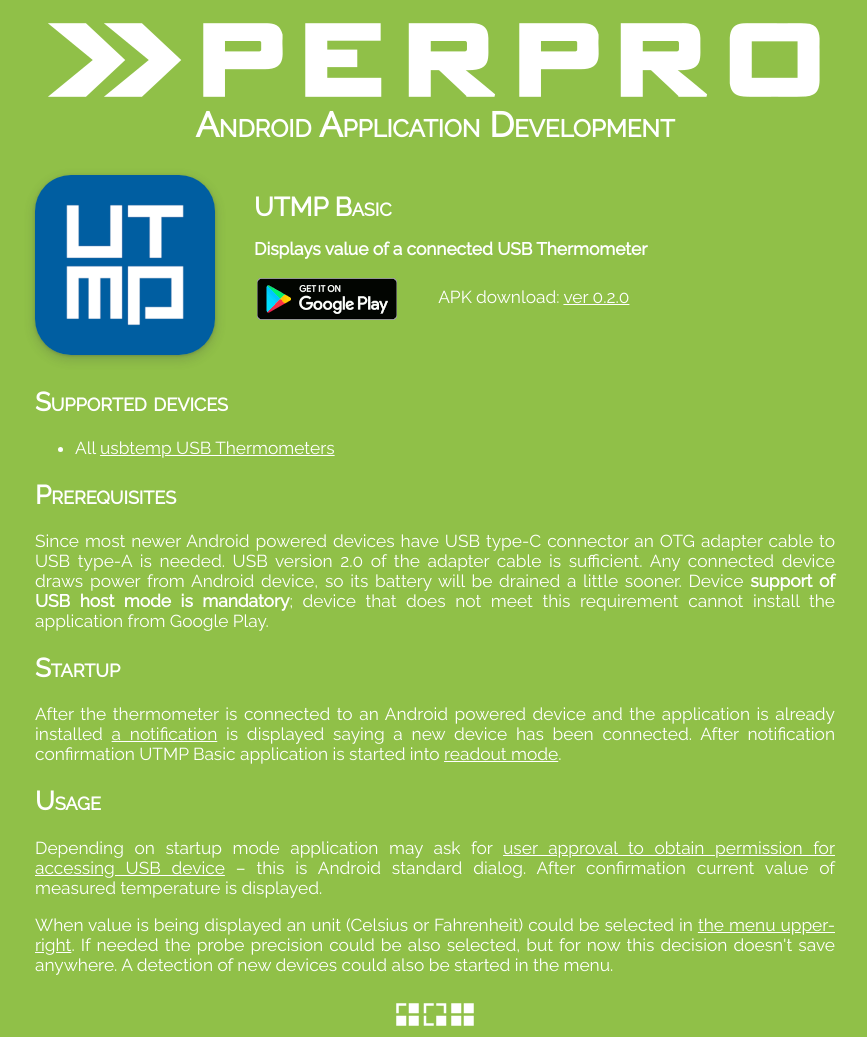
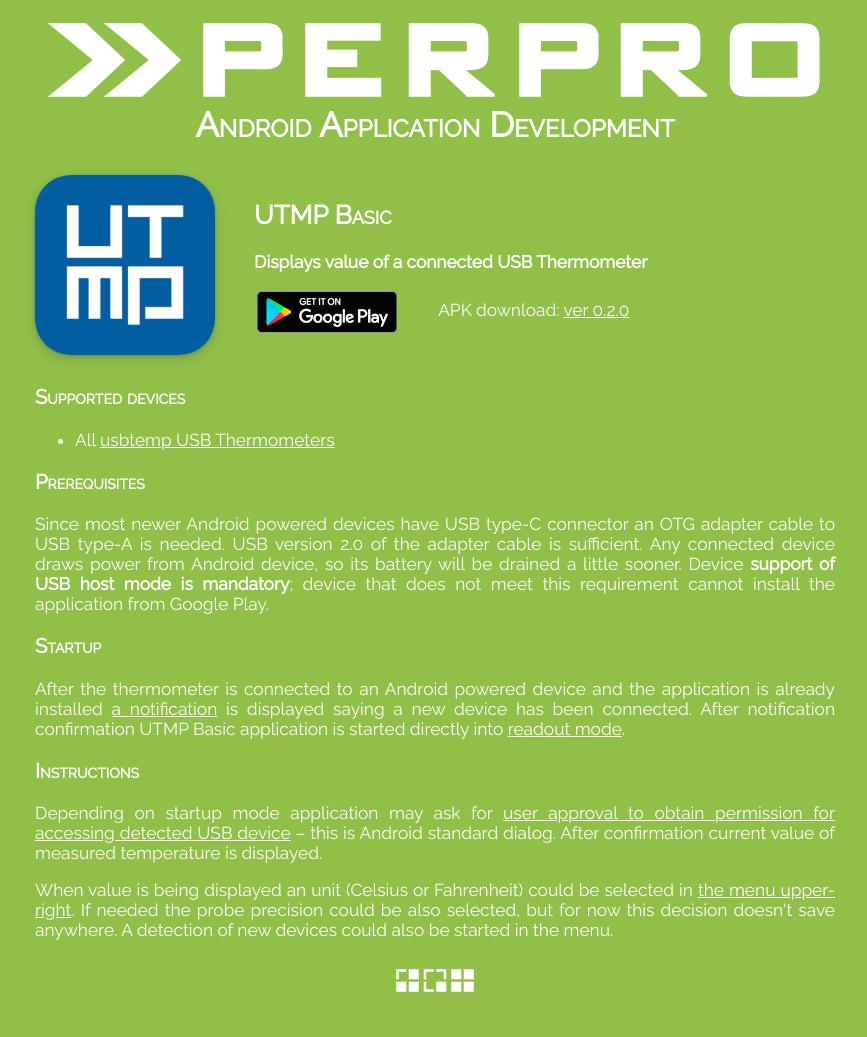
Before and after one commit to perproweb/android, a plain HTML site: page index.html in a window 1280 px wide. Shown: the whole page, without its empty margins (205-1072 px from the left). After the commit the page ends 1003 px from the top, so only its background shows below. Drawn offline with Linux system fonts and the light colour scheme.

Commit message:
20211025

```diff
--- a/index.html
+++ b/index.html
@@ -2,7 +2,7 @@
 <html lang="en">
 <head>
   <meta charset="utf-8" />
-  <meta name="description" content="List of Android applications developed by Perpro" />
+  <meta name="description" content="List of Android applications developed by Perpro available for download, currenty available UTMP Basic" />
   <meta name="robots" content="index, follow" />
   <meta name="theme-color" content="#90C048" />
   <meta name="viewport" content="width=device-width, initial-scale=1.0" />
@@ -12,14 +12,12 @@
   </style>
   <style>
     html,a{color:white;}
-    html,footer{background:#90C048;}
-    html{height:100%;}
+    html{background:#90C048;height:100%;}
     body{font-family:'Raleway';font-size:13pt;margin:0 auto;max-width:800px;min-height:100%;padding:0 1ex;}
     header{padding:20px 0;text-align:center;}
     header h1{font-size:4vw;margin:0;}
     h1,h2,h3{font-variant-caps:small-caps;}
     section p{text-align:justify;}
-    article h1{margin:0;}
     article > div{display:block;}
     div.icon{border-radius:20%;box-shadow:0 1px 3px 0 rgba(60,64,67,.3),0 4px 8px 3px rgba(60,64,67,.15);height:40px;overflow:hidden;width:40px;vertical-align:middle;}
     div.title {margin:-40px 0 0 60px;vertical-align:middle;}
@@ -27,7 +25,7 @@
     div.title ul{list-style:none;padding:0;}
     div.title ul li+li{padding:1ex 0 0 0;}
     img{max-width:100%;}
-    footer {padding:10px 0;}
+    footer{padding:10px 0;}
     footer span{display:block;background:url("images/qubes_w.png") no-repeat transparent;height:25px;width:80px;margin:0 auto;}
     @media only screen and (min-width:800px){
       body{padding:0 20px;}
@@ -45,16 +43,16 @@
 <body>
 
 <header>
-<img src="images/perpro_w.png" alt=">>PERPRO logo" />
+<img src="images/perpro_w.png" alt="&gt;&gt;PERPRO logo" />
 <h1>Android Application Development</h1>
 </header>
 
 <main>
 
-<article>
-<div class="icon"><img src="images/utmp_basic.png" alt="utmp_basic" /></div>
+<article id="utmp_basic">
+<div class="icon"><img src="images/utmp_basic.png" alt="utmp_basic logo" /></div>
 <div class="title">
-  <h1>UTMP Basic</h1>
+  <h2>UTMP Basic</h2>
   <p><strong>Displays value of a connected USB Thermometer</strong></p>
   <ul>
     <li><a href="https://play.google.com/store/apps/details?id=si.perpro.android.utmp_basic" rel="noopener" target="_blank"><img src="images/googleplay.png" alt="UTMP Basic is now available on Google Play." /></a></li>
@@ -64,24 +62,24 @@
 </article>
 
 <section>
-<h2>Supported devices</h2>
+<h3>Supported devices</h3>
 <ul>
 <li>All <a href="https://usbtemp.com/" rel="noopener" target="_blank">usbtemp USB Thermometers</a></li>
 </ul>
 </section>
 
 <section>
-<h2>Prerequisites</h2>
+<h3>Prerequisites</h3>
 <p>
 Since most newer Android powered devices have USB type-C connector an OTG adapter cable to USB type-A is needed. USB version 2.0 of the adapter cable is sufficient. Any connected device draws power from Android device, so its battery will be drained a little sooner. Device <strong>support of USB host mode is mandatory</strong>; device that does not meet this requirement cannot install the application from Google Play.
 </p>
-<h2>Startup</h2>
+<h3>Startup</h3>
 <p>
-After the thermometer is connected to an Android powered device and the application is already installed <a href="images/app_notification.png">a notification</a> is displayed saying a new device has been connected. After notification confirmation UTMP Basic application is started into <a href="images/app_readout.png"> readout mode</a>.
+After the thermometer is connected to an Android powered device and the application is already installed <a href="images/app_notification.png">a notification</a> is displayed saying a new device has been connected. After notification confirmation UTMP Basic application is started directly into <a href="images/app_readout.png">readout mode</a>.
 </p>
-<h2>Usage</h2>
+<h3>Instructions</h3>
 <p>
-Depending on startup mode application may ask for <a href="images/app_permission.png">user approval to obtain permission for accessing USB device</a> – this is Android standard dialog. After confirmation current value of measured temperature is displayed.
+Depending on startup mode application may ask for <a href="images/app_permission.png">user approval to obtain permission for accessing detected USB device</a> – this is Android standard dialog. After confirmation current value of measured temperature is displayed.
 </p>
 <p>
 When value is being displayed an unit (Celsius or Fahrenheit) could be selected in <a href="images/app_menu.png">the menu upper-right</a>. If needed the probe precision could be also selected, but for now this decision doesn't save anywhere. A detection of new devices could also be started in the menu.
@@ -90,7 +88,9 @@ When value is being displayed an unit (Celsius or Fahrenheit) could be selected
 
 </main>
 
-<footer><span></span></footer>
+<footer>
+  <span></span>
+</footer>
 
 </body>
 </html>
```
Also changed, not shown: sitemap.xml (added, +13 -0 lines).
